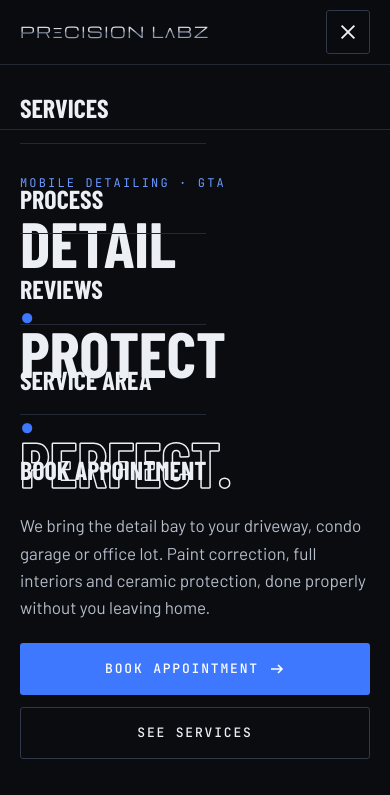
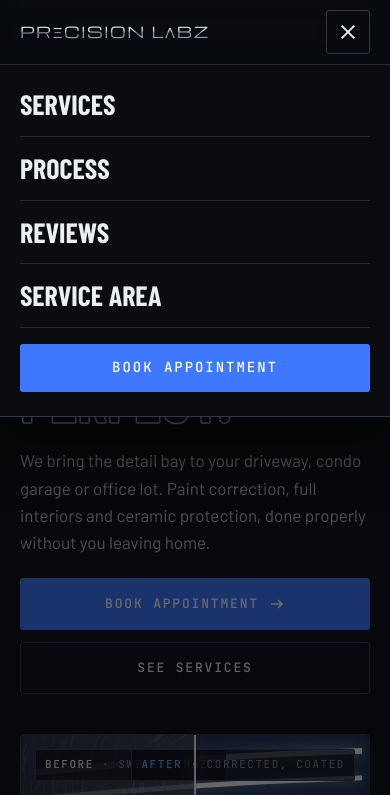
Before and after one commit to mariossupersoil/PrecisionLabz, a plain HTML site: page index.html in a window 390 px wide. Both pictures are taken after a click on the button "Open menu". Shown: the top 795 px of the page. Drawn offline with nearby package versions, Linux system fonts and the light colour scheme; a web font is replaced by a local one.

Commit message:
Fix mobile menu: solid full-width panel, dimmed backdrop, closes on tap outside; keep bottom bar buttons on one line
Co-Authored-By: Claude Opus 5.5 <noreply@anthropic.com>
Claude-Session: https://claude.ai/code/session_01RvDVaFi1PMmNoqqf93QDBs

```diff
--- a/index.html
+++ b/index.html
@@ -81,9 +81,14 @@ p{margin:0}
 .menu-btn span{display:block;width:18px;height:2px;background:currentColor;box-shadow:0 -6px 0 currentColor,0 6px 0 currentColor;transition:.2s}
 .menu-btn[aria-expanded="true"] span{box-shadow:none;transform:rotate(45deg)}
 .menu-btn[aria-expanded="true"] span::after{content:"";display:block;width:18px;height:2px;background:currentColor;transform:rotate(-90deg)}
-.mobile-nav{border-top:1px solid var(--line);background:var(--ink)}
-.mobile-nav .wrap{display:grid;padding-block:8px 20px}
-.mobile-nav a{padding:14px 0;border-bottom:1px solid var(--line);font-family:var(--f-display);font-size:26px;font-weight:700;text-transform:uppercase;text-decoration:none}
+.mobile-nav{position:absolute;left:0;right:0;top:100%;background:var(--ink);border-top:1px solid var(--line);border-bottom:1px solid var(--line-2);box-shadow:0 24px 48px rgba(0,0,0,.6);max-height:calc(100vh - var(--header-h) - env(safe-area-inset-top, 0px));max-height:calc(100dvh - var(--header-h) - env(safe-area-inset-top, 0px));overflow-y:auto;overscroll-behavior:contain}
+.site-header .mobile-nav .wrap{display:grid;grid-template-columns:minmax(0,1fr);justify-content:stretch;height:auto;align-items:stretch;gap:0;padding-block:8px 24px}
+.mobile-nav a{display:block;padding:16px 0;border-bottom:1px solid var(--line);font-family:var(--f-display);font-size:28px;font-weight:700;line-height:1.1;text-transform:uppercase;text-decoration:none;color:var(--fg)}
+.mobile-nav a:hover,.mobile-nav a:active{color:var(--accent-hi)}
+.mobile-nav a.nav-cta{margin-top:16px;padding:16px 20px;border:0;border-radius:3px;background:var(--accent);color:#fff;font-family:var(--f-mono);font-size:14px;font-weight:500;letter-spacing:.14em;text-align:center}
+.menu-scrim{position:fixed;inset:0;z-index:45;background:rgba(5,6,9,.6)}
+body.menu-open{overflow:hidden}
+body.menu-open .action-bar{transform:translateY(110%)}
 .mobile-nav a:last-child{border-bottom:0}
 @media (min-width:900px){.nav{display:flex}.menu-btn,.mobile-nav{display:none!important}}
 
@@ -263,7 +268,7 @@ input::placeholder,textarea::placeholder{color:var(--muted)}
 /* Mobile action bar */
 .action-bar{position:fixed;left:0;right:0;bottom:0;z-index:40;display:flex;gap:10px;padding:10px var(--gut-r) calc(10px + env(safe-area-inset-bottom, 0px)) var(--gut-l);background:rgba(10,12,16,.92);backdrop-filter:blur(14px);-webkit-backdrop-filter:blur(14px);border-top:1px solid var(--line);transform:translateY(110%);transition:transform .3s ease}
 .action-bar.show{transform:none}
-.action-bar .btn{flex:1;min-height:48px;padding:0 12px}
+.action-bar .btn{flex:1;min-height:48px;padding:0 10px;white-space:nowrap;letter-spacing:.08em;font-size:12px;gap:8px}
 @media (min-width:900px){.action-bar{display:none}}
 @media (max-width:899px){body{padding-bottom:calc(76px + env(safe-area-inset-bottom, 0px))}}
 @media (prefers-reduced-motion:reduce){*{transition:none!important}}
@@ -316,10 +321,11 @@ input::placeholder,textarea::placeholder{color:var(--muted)}
       <a href="#process">Process</a>
       <a href="#reviews">Reviews</a>
       <a href="#area">Service area</a>
-      <a href="#book">Book appointment</a>
+      <a class="nav-cta" href="#book">Book appointment</a>
     </div>
   </div>
 </header>
+<div class="menu-scrim" id="menuScrim" hidden></div>
 
 <main id="top">
   <!-- HERO -->
@@ -619,13 +625,18 @@ input::placeholder,textarea::placeholder{color:var(--muted)}
 (function(){
   /* ---------- Mobile menu ---------- */
   var menuBtn=document.getElementById('menuBtn'), mnav=document.getElementById('mobileNav');
-  menuBtn.addEventListener('click',function(){
-    var open=menuBtn.getAttribute('aria-expanded')==='true';
-    menuBtn.setAttribute('aria-expanded',String(!open));
-    menuBtn.setAttribute('aria-label',open?'Open menu':'Close menu');
-    mnav.hidden=open;
-  });
-  mnav.addEventListener('click',function(e){ if(e.target.tagName==='A'){ mnav.hidden=true; menuBtn.setAttribute('aria-expanded','false'); }});
+  var scrim=document.getElementById('menuScrim');
+  function setMenu(open){
+    menuBtn.setAttribute('aria-expanded',String(open));
+    menuBtn.setAttribute('aria-label',open?'Close menu':'Open menu');
+    mnav.hidden=!open; scrim.hidden=!open;
+    document.body.classList.toggle('menu-open',open);
+  }
+  menuBtn.addEventListener('click',function(){ setMenu(menuBtn.getAttribute('aria-expanded')!=='true'); });
+  mnav.addEventListener('click',function(e){ if(e.target.closest('a')) setMenu(false); });
+  scrim.addEventListener('click',function(){ setMenu(false); });
+  document.addEventListener('keydown',function(e){ if(e.key==='Escape'&&!mnav.hidden){ setMenu(false); menuBtn.focus(); }});
+  window.addEventListener('resize',function(){ if(window.innerWidth>=900&&!mnav.hidden) setMenu(false); });
 
   /* ---------- Sticky action bar (mobile) ---------- */
   var bar=document.getElementById('actionBar'), book=document.getElementById('book');
```
